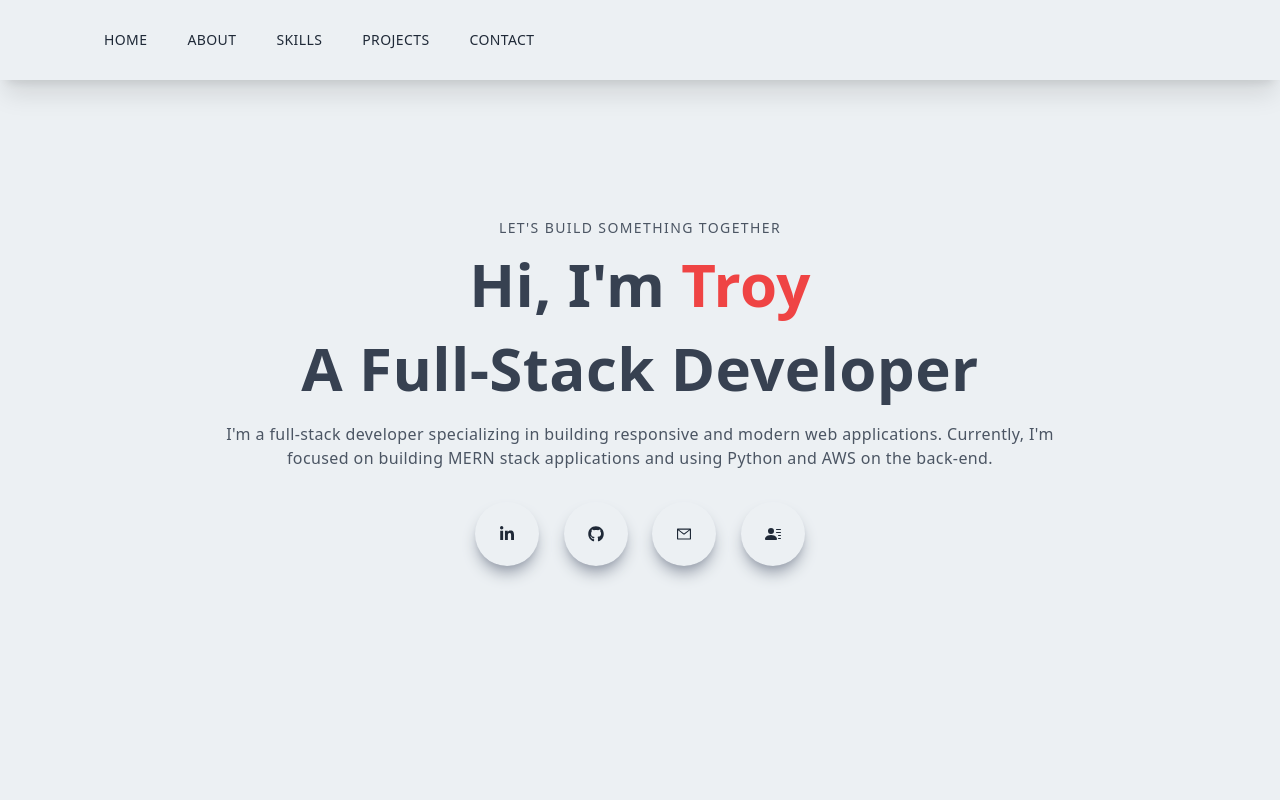
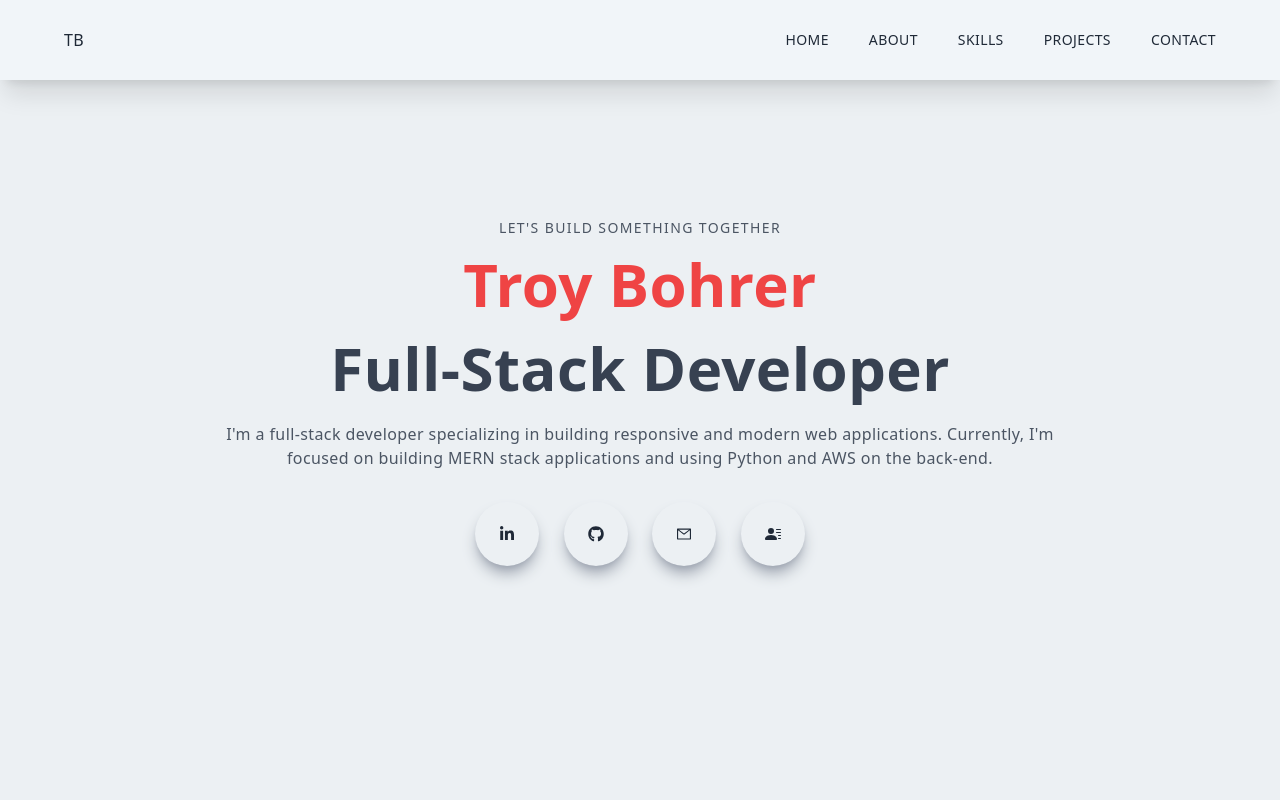
Before and after one commit to TroyBohrer8/Next.js-Portfolio, a Next.js app in the folder my-app/: page / in a window 1280 px wide. Shown: the top 800 px of the page. Built offline with nearby package versions, Linux system fonts and the light colour scheme.

Commit message:
fixed transparent navbar

```diff
--- a/my-app/components/Main.jsx
+++ b/my-app/components/Main.jsx
@@ -11,10 +11,10 @@ const Main = () => {
           <p className="uppercase text-sm tracking-widest text-gray-600">
             LET'S BUILD SOMETHING TOGETHER
           </p>
-          <h1 className="py-4 text-gray-700">
-            Hi, I'm <span className="text-red-500">Troy</span>
+          <h1 className="py-4 text-red-500">
+            Troy Bohrer
           </h1>
-          <h1 className="py-2 text-gray-700">A Full-Stack Developer</h1>
+          <h1 className="py-2 text-gray-700">Full-Stack Developer</h1>
           <p className="py-4 text-gray-600 max-w-[70%] m-auto">
             I'm a full-stack developer specializing in building responsive and
             modern web applications. Currently, I'm focused on building MERN
--- a/my-app/components/Navbar.jsx
+++ b/my-app/components/Navbar.jsx
@@ -13,10 +13,10 @@ const Navbar = () => {
   };
 
   return (
-    <div className="fixed w-full h-20 shadow-xl z-[100]">
+    <div className="fixed w-full h-20 shadow-xl z-[100] bg-slate-100">
       <div className="flex justify-between items-center w-full h-full px-5 md:px-16">
         {/* Logo */}
-
+        TB
         {/* Links */}
         <div>
           <ul className="hidden md:flex">
```
